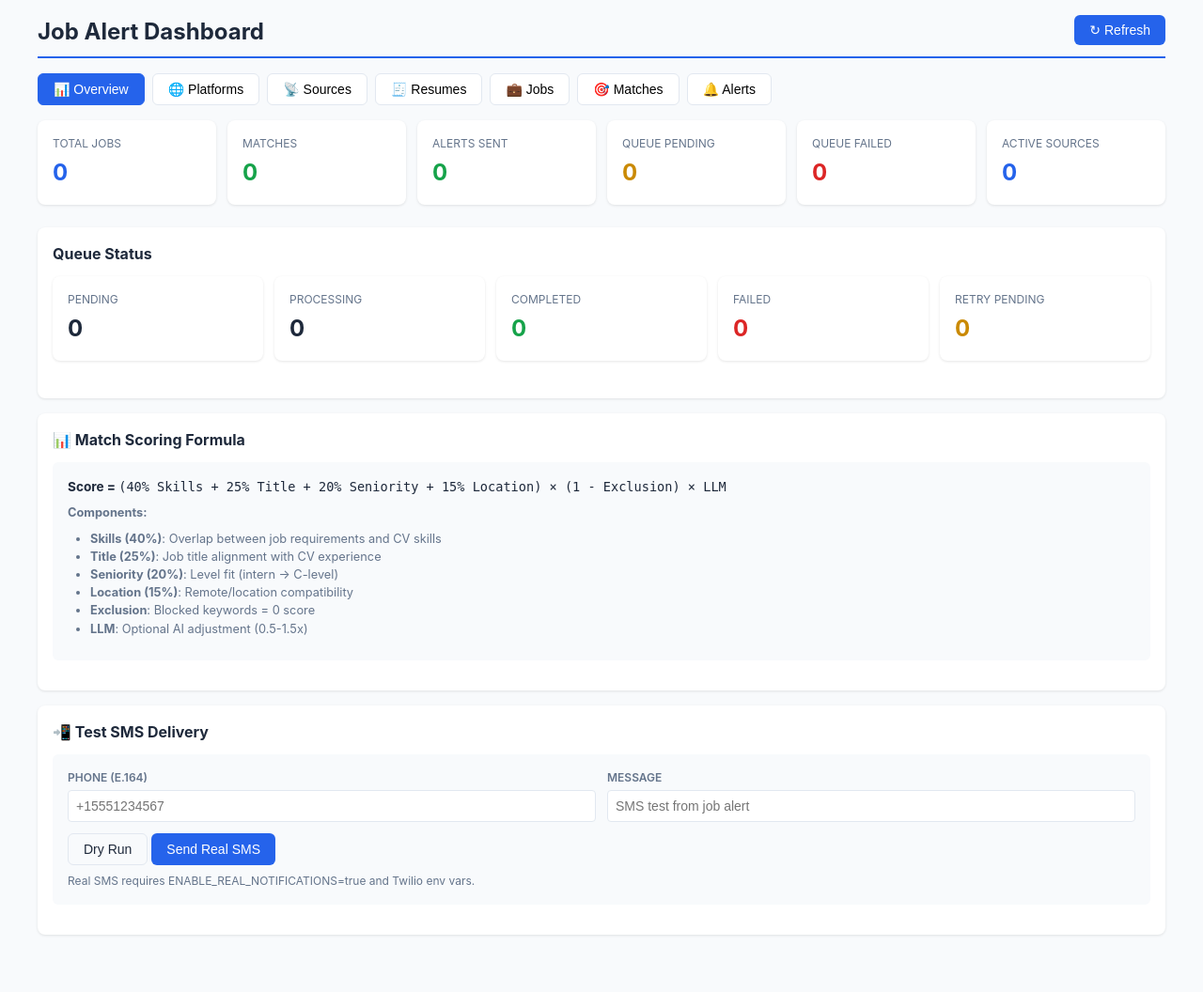
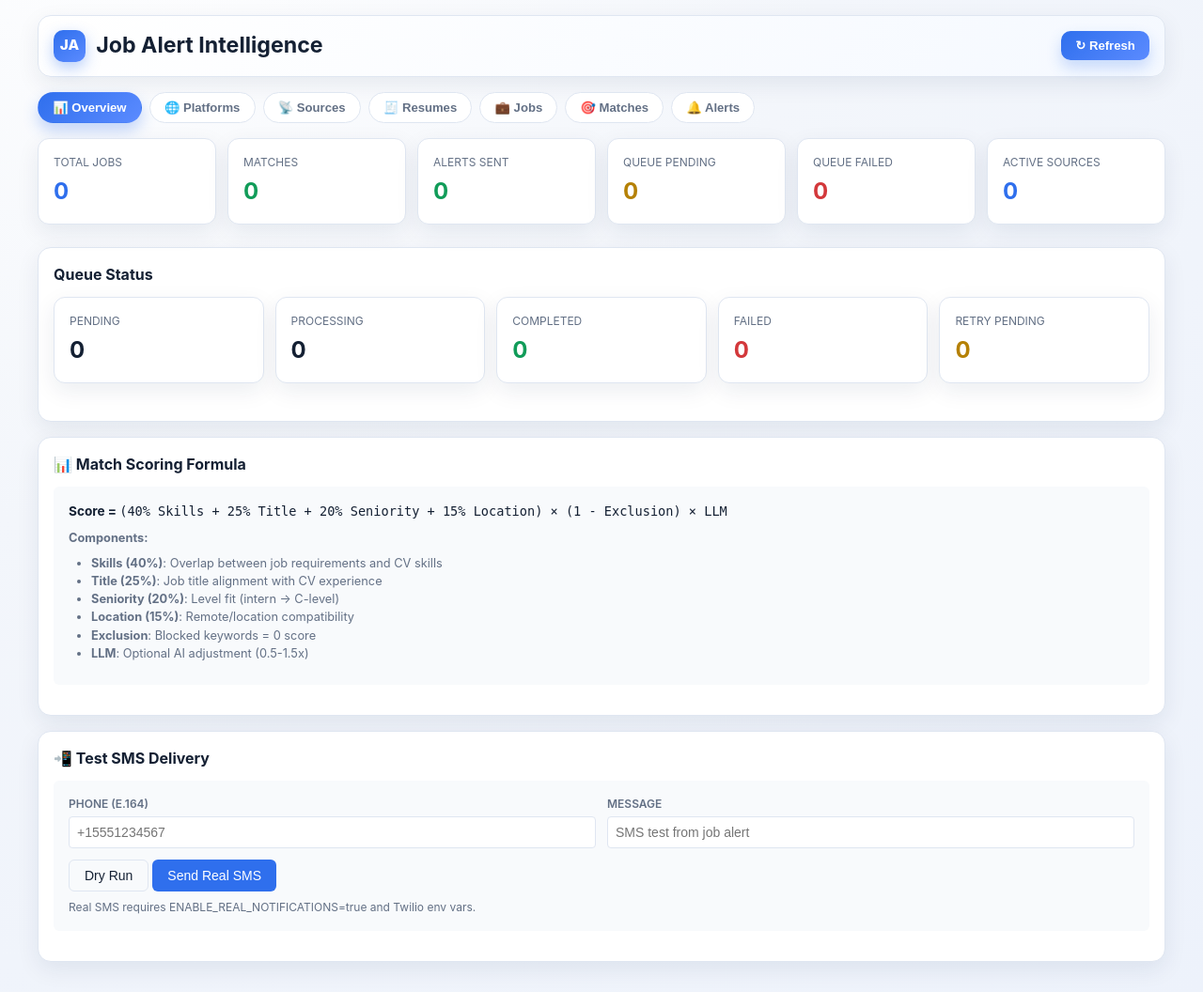
Before and after one commit to SeanButta/job-alert-cv-optimizer, a FastAPI app: page /dashboard in a window 1280 px wide. Shown: the whole page at 94% size. Before the commit the page ends 996 px from the top, so only its background shows below. Run offline with FastAPI, Linux system fonts and the light colour scheme; data that the repository does not hold is empty.

Commit message:
feat(ui): institutional-friendly dashboard redesign with modern branding and platform marks

```diff
--- a/app/templates/dashboard.html
+++ b/app/templates/dashboard.html
@@ -6,15 +6,18 @@
     <title>Job Alert Dashboard</title>
     <style>
         :root {
-            --primary: #2563eb;
-            --success: #16a34a;
-            --warning: #ca8a04;
-            --danger: #dc2626;
-            --bg: #f8fafc;
+            --primary: #2f6fed;
+            --primary-2: #5b8bff;
+            --success: #119c59;
+            --warning: #b58105;
+            --danger: #d3383b;
+            --bg: #f3f6fb;
             --card: #ffffff;
-            --text: #1e293b;
-            --muted: #64748b;
-            --border: #e2e8f0;
+            --text: #142033;
+            --muted: #637085;
+            --border: #dfe6f1;
+            --shadow: 0 8px 24px rgba(17, 38, 78, 0.08);
+            --radius: 14px;
         }
 
         * {
@@ -24,8 +27,8 @@
         }
 
         body {
-            font-family: -apple-system, BlinkMacSystemFont, 'Segoe UI', Roboto, sans-serif;
-            background: var(--bg);
+            font-family: Inter, -apple-system, BlinkMacSystemFont, 'Segoe UI', Roboto, sans-serif;
+            background: radial-gradient(circle at 10% -20%, #ffffff 0%, var(--bg) 45%, #edf2fb 100%);
             color: var(--text);
             line-height: 1.5;
             padding: 1rem;
@@ -37,10 +40,38 @@
         }
 
         h1 {
-            font-size: 1.5rem;
+            font-size: 1.45rem;
             margin-bottom: 1rem;
-            padding-bottom: 0.5rem;
-            border-bottom: 2px solid var(--primary);
+            padding: 0.9rem 1rem;
+            border: 1px solid var(--border);
+            border-radius: var(--radius);
+            background: linear-gradient(135deg, #ffffff 0%, #f5f9ff 100%);
+            box-shadow: var(--shadow);
+            display: flex;
+            align-items: center;
+            justify-content: space-between;
+            gap: 0.8rem;
+        }
+
+        .brand {
+            display: flex;
+            align-items: center;
+            gap: 0.7rem;
+            font-weight: 700;
+        }
+
+        .brand-mark {
+            width: 34px;
+            height: 34px;
+            border-radius: 10px;
+            background: linear-gradient(145deg, var(--primary), var(--primary-2));
+            color: #fff;
+            display: inline-flex;
+            align-items: center;
+            justify-content: center;
+            box-shadow: 0 6px 16px rgba(47, 111, 237, 0.35);
+            font-size: 0.95rem;
+            font-weight: 800;
         }
 
         .stats-grid {
@@ -52,9 +83,10 @@
 
         .stat-card {
             background: var(--card);
-            border-radius: 8px;
+            border: 1px solid var(--border);
+            border-radius: 12px;
             padding: 1rem;
-            box-shadow: 0 1px 3px rgba(0,0,0,0.1);
+            box-shadow: var(--shadow);
         }
 
         .stat-card .label {
@@ -76,10 +108,11 @@
 
         .section {
             background: var(--card);
-            border-radius: 8px;
+            border: 1px solid var(--border);
+            border-radius: var(--radius);
             padding: 1rem;
             margin-bottom: 1rem;
-            box-shadow: 0 1px 3px rgba(0,0,0,0.1);
+            box-shadow: var(--shadow);
         }
 
         .section h2 {
@@ -163,18 +196,19 @@
         }
 
         .refresh-btn {
-            background: var(--primary);
+            background: linear-gradient(135deg, var(--primary), var(--primary-2));
             color: white;
             border: none;
-            padding: 0.5rem 1rem;
-            border-radius: 6px;
+            padding: 0.5rem 0.95rem;
+            border-radius: 10px;
             cursor: pointer;
-            font-size: 0.875rem;
-            float: right;
+            font-size: 0.82rem;
+            font-weight: 600;
+            box-shadow: 0 8px 16px rgba(47, 111, 237, 0.24);
         }
 
         .refresh-btn:hover {
-            opacity: 0.9;
+            transform: translateY(-1px);
         }
 
         /* Tab navigation */
@@ -188,21 +222,25 @@
         .tab-btn {
             background: var(--card);
             border: 1px solid var(--border);
-            padding: 0.5rem 1rem;
-            border-radius: 6px;
+            padding: 0.52rem 0.95rem;
+            border-radius: 999px;
             cursor: pointer;
-            font-size: 0.875rem;
+            font-size: 0.82rem;
             transition: all 0.2s;
+            color: var(--muted);
+            font-weight: 600;
         }
 
         .tab-btn:hover {
-            border-color: var(--primary);
+            border-color: #c7d7f6;
+            color: var(--text);
         }
 
         .tab-btn.active {
-            background: var(--primary);
+            background: linear-gradient(135deg, var(--primary), var(--primary-2));
             color: white;
-            border-color: var(--primary);
+            border-color: transparent;
+            box-shadow: 0 8px 16px rgba(47, 111, 237, 0.28);
         }
 
         .tab-content {
@@ -520,7 +558,7 @@
 <body>
     <div class="container">
         <h1>
-            Job Alert Dashboard
+            <span class="brand"><span class="brand-mark">JA</span> Job Alert Intelligence</span>
             <button class="refresh-btn" onclick="location.reload()">↻ Refresh</button>
         </h1>
 
@@ -1043,12 +1081,27 @@
         // Load platforms list
         async function loadPlatforms() {
             const container = document.getElementById('platforms-list');
+            const platformMarks = {
+                ycombinator: 'YC',
+                wellfound: 'WF',
+                a16z: 'A16Z',
+                otta: 'OT',
+                builtin: 'BI',
+                remoteok: 'RO',
+                weworkremotely: 'WWR',
+                linkedin: 'in',
+                indeed: 'id',
+                ziprecruiter: 'ZR',
+                glassdoor: 'GD'
+            };
             try {
                 const resp = await fetch('/api/platforms');
                 const data = await resp.json();
 
                 if (data.platforms && data.platforms.length > 0) {
-                    container.innerHTML = data.platforms.map(p => `
+                    container.innerHTML = data.platforms.map(p => {
+                        const mark = platformMarks[p.type] || p.name.slice(0, 2).toUpperCase();
+                        return `
                         <div class="platform-card" id="platform-${p.type}">
                             <div class="platform-toggle">
                                 <label class="toggle-switch">
@@ -1059,6 +1112,7 @@
                             </div>
                             <div class="platform-info">
                                 <div class="platform-name">
+                                    <span class="brand-mark" style="width:24px;height:24px;border-radius:8px;font-size:10px;">${mark}</span>
                                     ${p.name}
                                     <span class="priority-badge">#${p.priority}</span>
                                     ${p.requires_auth ? '<span class="badge badge-warning">Auth</span>' : ''}
@@ -1073,7 +1127,7 @@
                                 ${p.error_count > 0 ? `<div class="badge badge-danger">${p.error_count} errors</div>` : ''}
                             </div>
                         </div>
-                    `).join('');
+                    `}).join('');
                 } else {
                     container.innerHTML = '<div class="empty">No platforms configured</div>';
                 }
```
